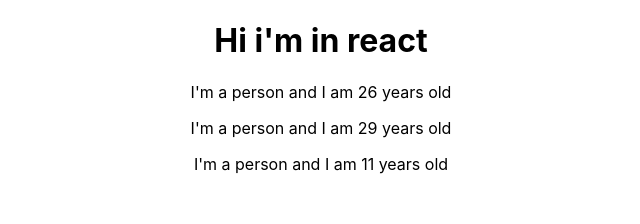
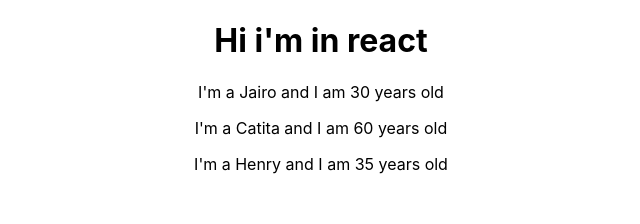
Before and after one commit to jairovera17/react-playground, a React (Create React App) app: page / in a window 1280 px wide. Shown: the top 224 px of the page, without its empty margins (319-959 px from the left). Built offline with nearby package versions, Linux system fonts and the light colour scheme.

Commit message:
Component props

```diff
--- a/src/App.js
+++ b/src/App.js
@@ -6,9 +6,9 @@ function App() {
   return (
     <div className="App">
       <h1>Hi i'm in react</h1>
-      <Person />
-      <Person />
-      <Person />
+      <Person name="Jairo"  age="30"/>
+      <Person name="Catita"  age="60"/>
+      <Person name="Henry"  age="35"/>
     </div>
   );
 }
--- a/src/Person/Person.js
+++ b/src/Person/Person.js
@@ -1,7 +1,8 @@
 import React from "react"
 
-const person = () => {
-return <p>I'm a person and I am {Math.floor(Math.random() * 30) } years old</p>
+const person = (props) => {
+    const { name, age } = props
+    return <p>I'm a {name} and I am {age} years old</p>
 }
 
 export default person;
```
